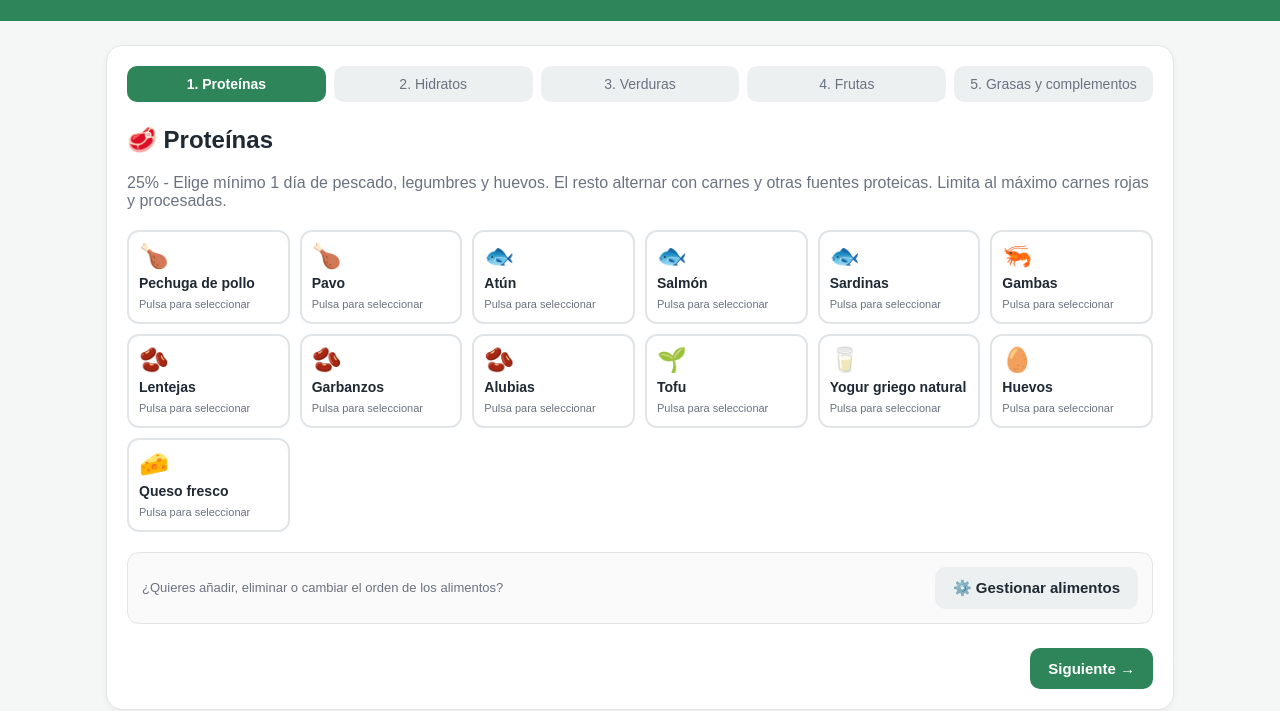
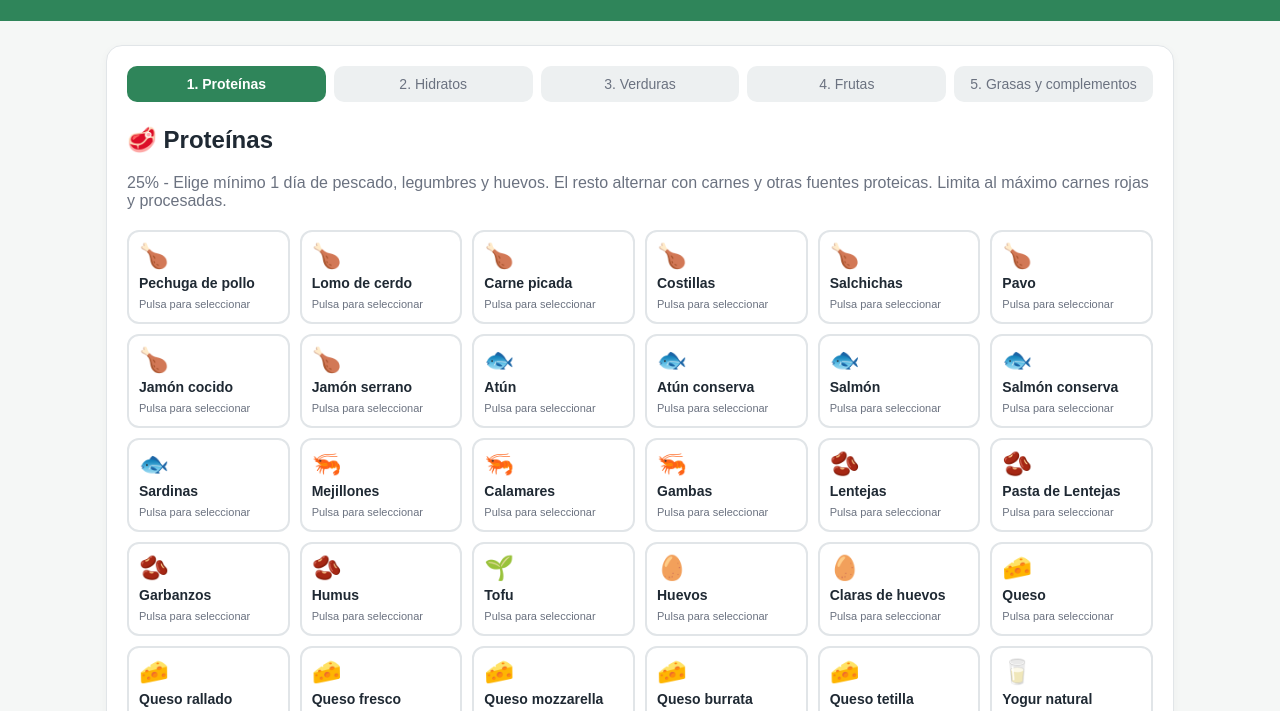
Before and after one commit to sergiorc98/mi-planificador-comidas, a plain HTML site: page index.html in a window 1280 px wide. Shown: the part 86-797 px from the top of the page. Drawn offline with Linux system fonts and the light colour scheme.

```diff
--- a/index.html
+++ b/index.html
@@ -950,18 +950,36 @@
 
     proteinas: [
       { name: "Pechuga de pollo", emoji: "🍗" },
+	  { name: "Lomo de cerdo", emoji: "🍗" },
+	  { name: "Carne picada", emoji: "🍗" },
+	  { name: "Costillas", emoji: "🍗" },
+	  { name: "Salchichas", emoji: "🍗" },
       { name: "Pavo", emoji: "🍗" },
+	  { name: "Jamón cocido", emoji: "🍗" },
+	  { name: "Jamón serrano", emoji: "🍗" },
       { name: "Atún", emoji: "🐟" },
+	  { name: "Atún conserva", emoji: "🐟" },
       { name: "Salmón", emoji: "🐟" },
+	  { name: "Salmón conserva", emoji: "🐟" },
       { name: "Sardinas", emoji: "🐟" },
+	  { name: "Mejillones", emoji: "🦐" },
+	  { name: "Calamares", emoji: "🦐" },
       { name: "Gambas", emoji: "🦐" },
       { name: "Lentejas", emoji: "🫘" },
+	  { name: "Pasta de Lentejas", emoji: "🫘" },
       { name: "Garbanzos", emoji: "🫘" },
-      { name: "Alubias", emoji: "🫘" },
+	  { name: "Humus", emoji: "🫘" },
       { name: "Tofu", emoji: "🌱" },
-      { name: "Yogur griego natural", emoji: "🥛" },
 	  { name: "Huevos", emoji: "🥚" },
-      { name: "Queso fresco", emoji: "🧀" }
+	  { name: "Claras de huevos", emoji: "🥚" },
+	  { name: "Queso", emoji: "🧀" },
+	  { name: "Queso rallado", emoji: "🧀" },
+	  { name: "Queso fresco", emoji: "🧀" },
+	  { name: "Queso mozzarella", emoji: "🧀" },
+	  { name: "Queso burrata", emoji: "🧀" },
+	  { name: "Queso tetilla", emoji: "🧀" },
+	  { name: "Yogur natural", emoji: "🥛" },
+      { name: "Leche", emoji: "🥛" }
     ],
 
     hidratos: [
```
